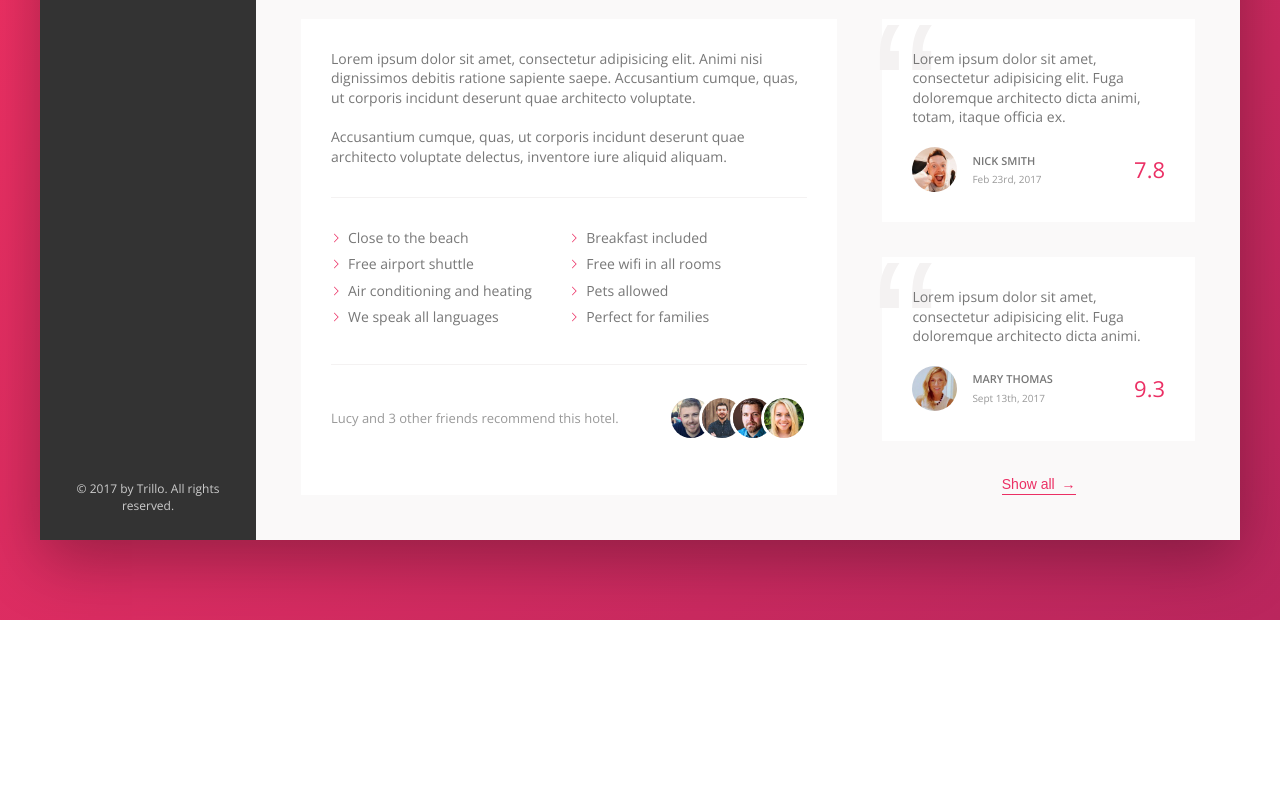
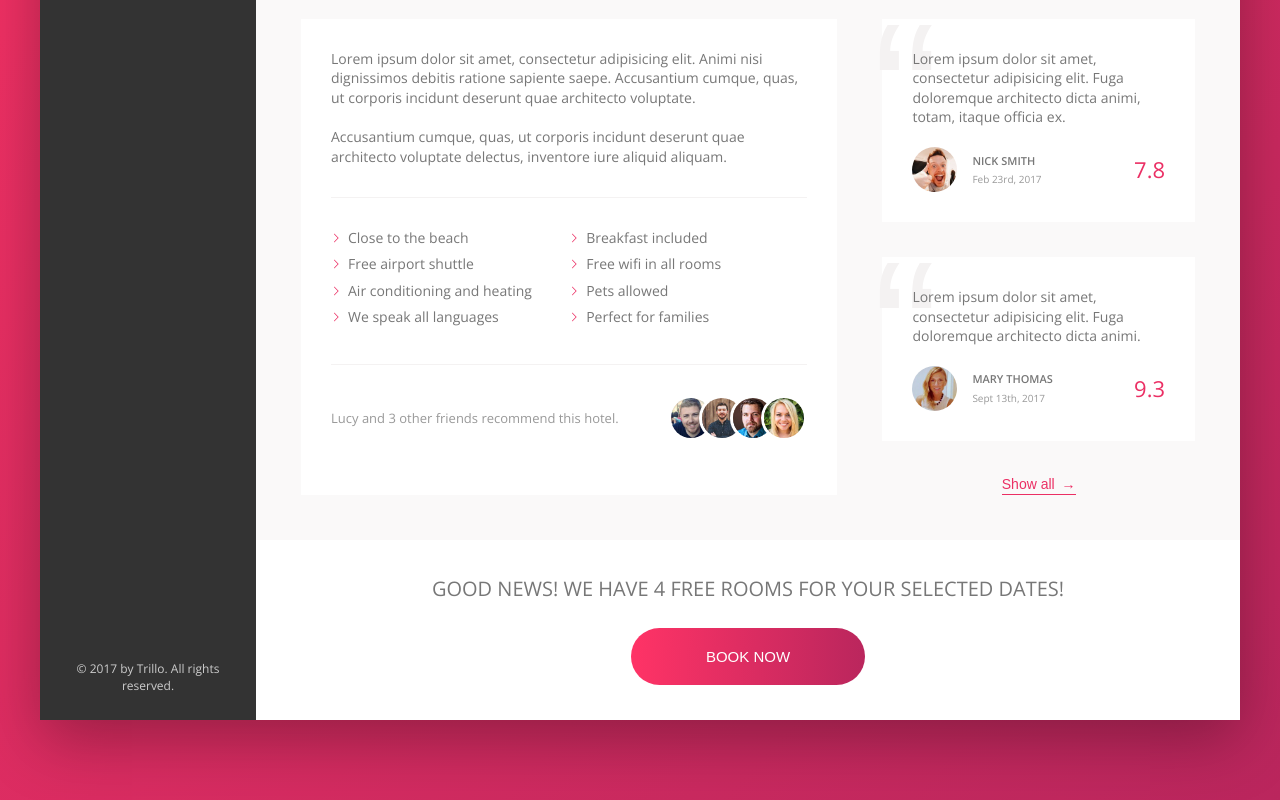
Before and after one commit to kevingilpin/trillo-app, a website: page index.html in a window 1280 px wide. Shown: the part 624-1424 px from the top of the page. Before the commit the page ends 1244 px from the top, so only its background shows below. Drawn offline with nearby package versions, Linux system fonts and the light colour scheme.

Commit message:
Create CTA section

```diff
--- a/index.html
+++ b/index.html
@@ -242,6 +242,15 @@
               <button class="btn-inline">Show all <span>&rarr;</span></button>
             </div>
           </div>
+          <div class="cta">
+            <h2 class="cta__book-now">
+              Good news! We have 4 free rooms for your selected dates!
+            </h2>
+            <button class="btn">
+              <span class="btn__visible">Book now</span
+              ><span class="btn__invisible">Only 4 rooms left</span>
+            </button>
+          </div>
         </main>
       </div>
     </div>
--- a/sass/_components.scss
+++ b/sass/_components.scss
@@ -443,3 +443,73 @@
     z-index: 1;
   }
 }
+
+//////////////////////////////////////////
+// CALL TO ACTION
+.cta {
+  padding: 3.5rem 0;
+  text-align: center;
+
+  &__book-now {
+    font-size: 2rem;
+    font-weight: 300;
+    text-transform: uppercase;
+    margin-bottom: 2.5rem;
+  }
+}
+
+.btn {
+  font-size: 1.5rem;
+  font-weight: 300;
+  text-transform: uppercase;
+  border-radius: 100px;
+  border: none;
+  background-image: linear-gradient(
+    to right,
+    var(--color-primary-light),
+    var(--color-primary-dark)
+  );
+  color: #fff;
+  position: relative;
+  overflow: hidden;
+  cursor: pointer;
+
+  & > * {
+    display: inline-block;
+    height: 100%;
+    width: 100%;
+    transition: all 0.2s;
+  }
+
+  &__visible {
+    padding: 2rem 7.5rem;
+  }
+
+  &__invisible {
+    position: absolute;
+    padding: 2rem 0;
+    left: 0;
+    top: -100%;
+  }
+
+  &:hover {
+    background-image: linear-gradient(
+      to left,
+      var(--color-primary-light),
+      var(--color-primary-dark)
+    );
+  }
+
+  &:hover &__visible {
+    transform: translateY(100%);
+  }
+
+  &:hover &__invisible {
+    top: 0;
+  }
+
+  &:focus {
+    outline: none;
+    animation: pulsate 1s infinite;
+  }
+}
```
Also changed, not shown: css/style.css.
